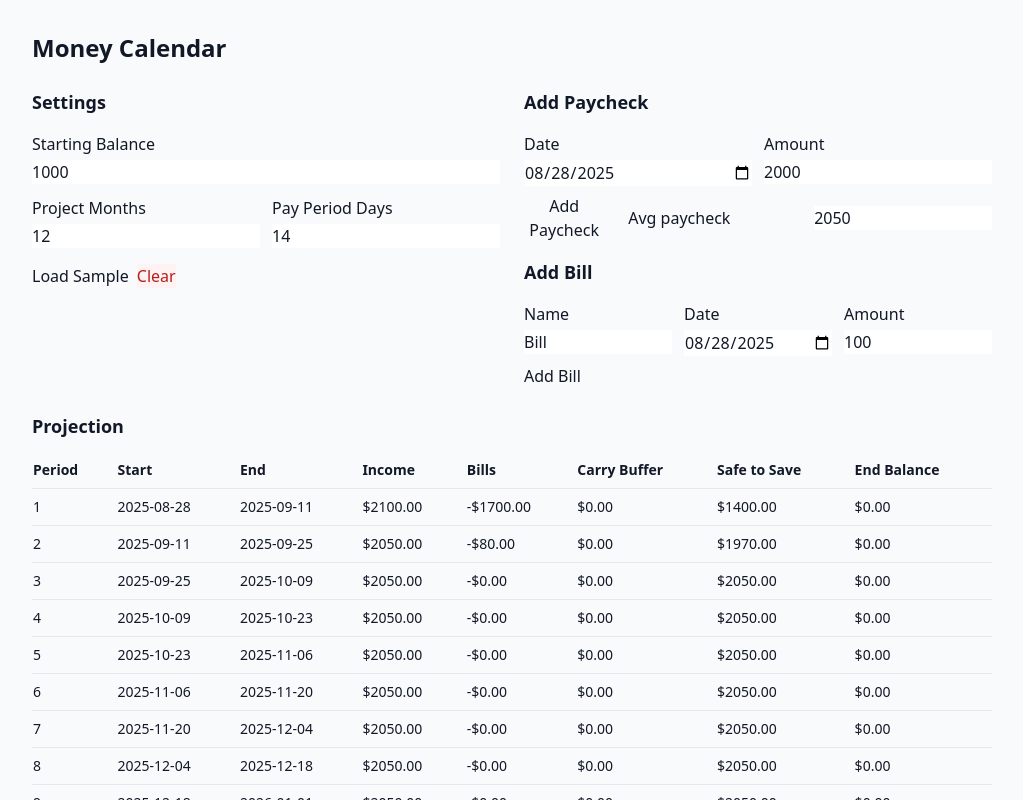
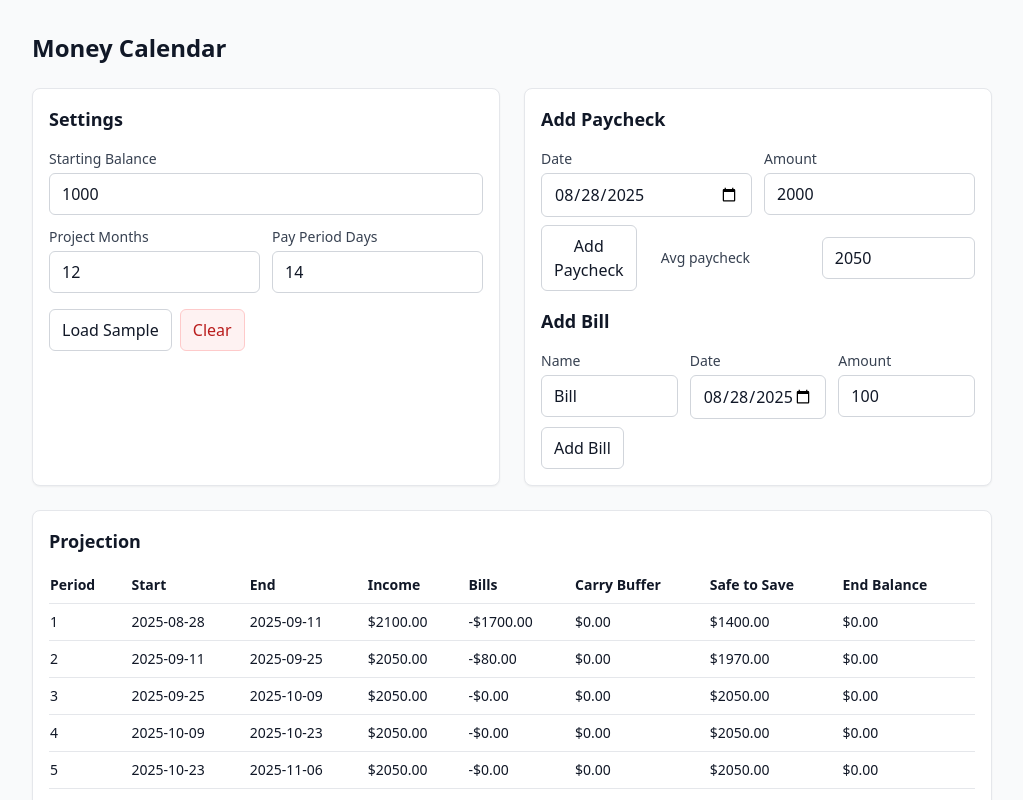
Before and after one commit to tbates097/money-calendar, a Next.js app: page / in a window 1280 px wide. Shown: the top 800 px of the page, without its empty margins (128-1151 px from the left). Built offline with nearby package versions, Linux system fonts and the light colour scheme.

Commit message:
Reinstated css

```diff
--- a/src/app/globals.css
+++ b/src/app/globals.css
@@ -1,3 +1,34 @@
 @tailwind base;
 @tailwind components;
 @tailwind utilities;
+
+/* Design tokens and base element tweaks */
+@layer base {
+  :root {
+    --ring: 0 0% 63.9%;
+  }
+
+  * {
+    box-sizing: border-box;
+  }
+
+  body {
+    -webkit-font-smoothing: antialiased;
+    -moz-osx-font-smoothing: grayscale;
+  }
+}
+
+/* Reusable component styles */
+@layer components {
+  input, select, button, textarea {
+    @apply border border-gray-300 rounded-md px-3 py-2 outline-none focus:ring-2 focus:ring-blue-500;
+  }
+
+  label {
+    @apply text-sm font-medium text-gray-700;
+  }
+
+  .card {
+    @apply bg-white shadow-sm border border-gray-200 rounded-lg p-4;
+  }
+}
```
